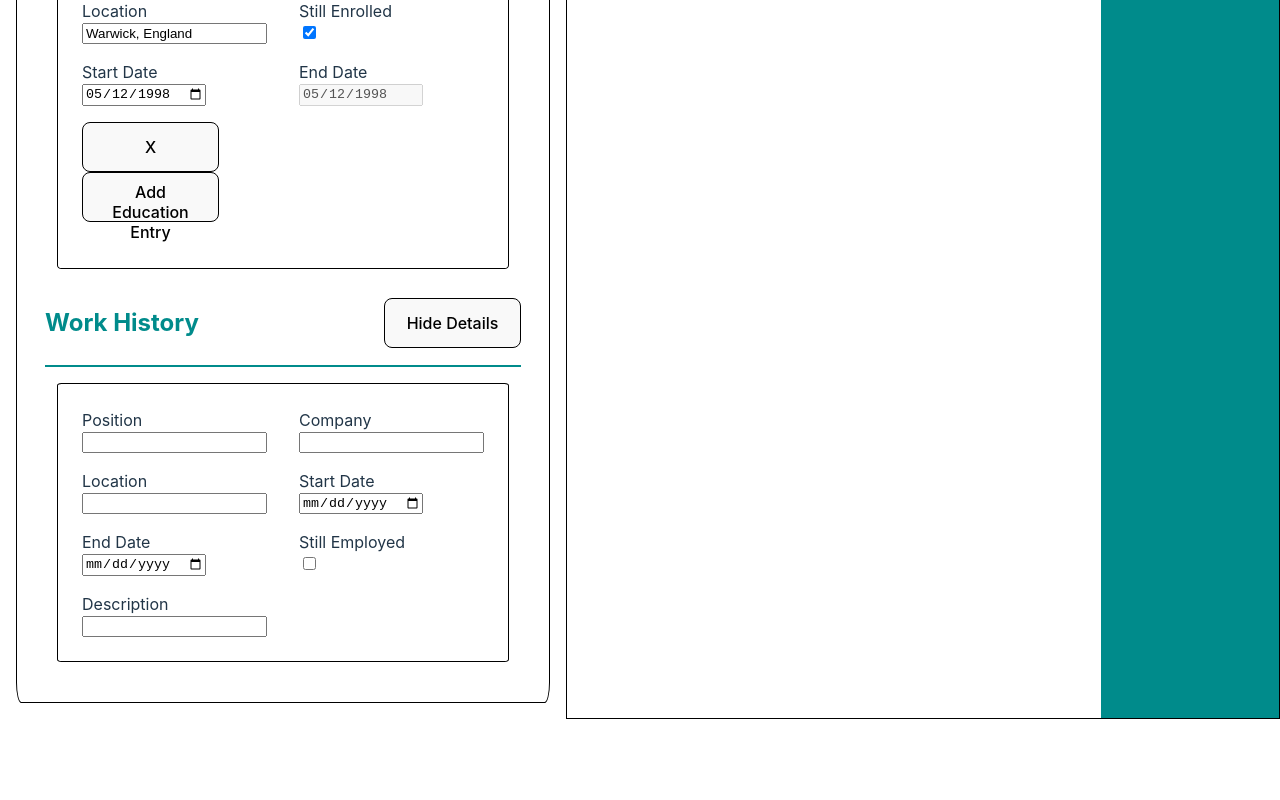
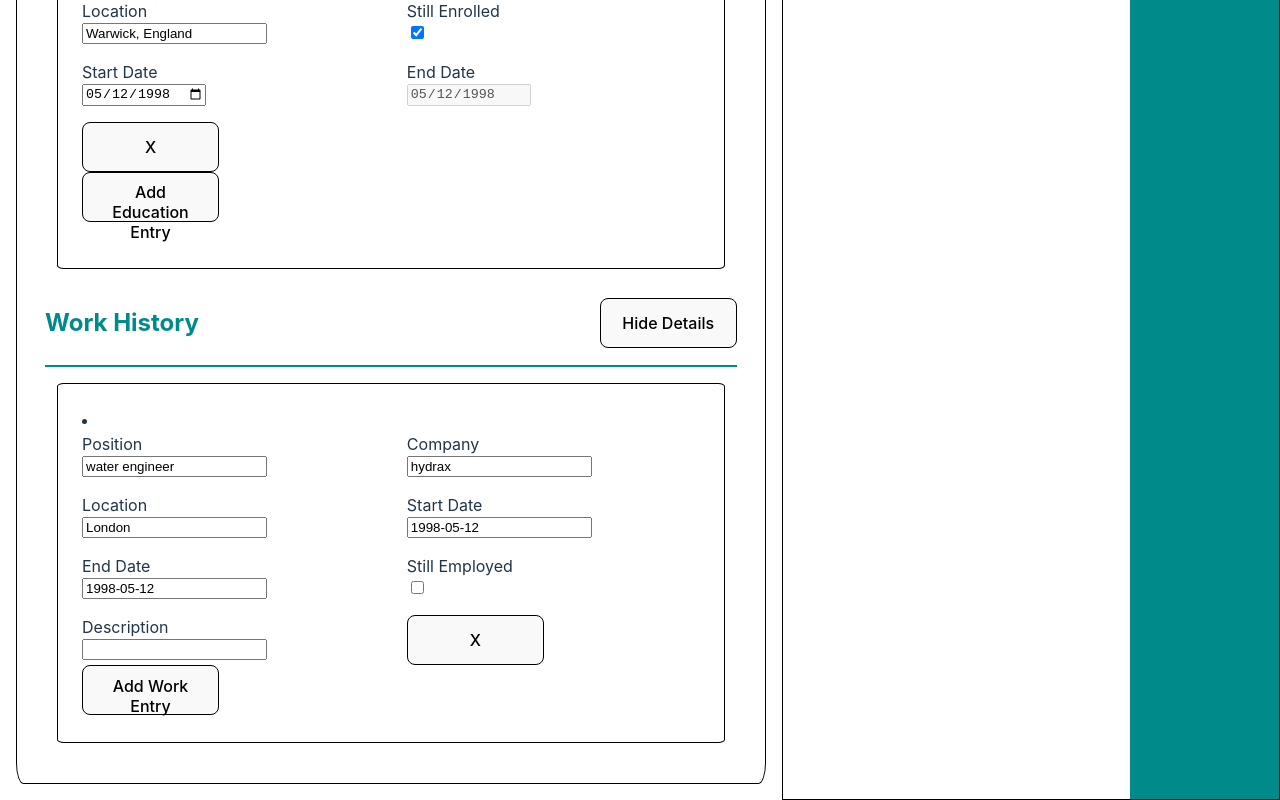
Before and after one commit to dec-gr/odin-cv-application, a React (Vite) app: page / in a window 1280 px wide. Shown: the part 1362-2162 px from the top of the page. Before the commit the page ends 2081 px from the top, so only its background shows below. Built offline with nearby package versions, Linux system fonts and the light colour scheme.

Commit message:
created work experience card

```diff
--- a/src/CVApplication.jsx
+++ b/src/CVApplication.jsx
@@ -5,6 +5,7 @@ import DataForm from './components/DataForm.jsx';
 import InputSection from './components/InputSection.jsx';
 import SkillInputList from './components/SkillCard.jsx';
 import EducationList from './components/EducationCard.jsx';
+import WorkExperienceList from './components/WorkExperienceCard.jsx';
 
 import { useState } from 'react';
 import { v4 as uuidv4 } from 'uuid';
@@ -37,12 +38,26 @@ const initialEducation = [
   },
 ];
 
+const initialWorkExperience = [
+  {
+    id: uuidv4(),
+    position: 'water engineer',
+    company: 'hydrax',
+    location: 'London',
+    startDate: '1998-05-12',
+    endDate: '1998-05-12',
+    stillEmployed: false,
+    description: '',
+  },
+];
+
 function CVAplication() {
   const [applicationData, setApplicationData] = useState(CVData);
   const [summaryData, setSummaryData] = useState('');
 
   const [skills, setSkills] = useState(initialSkills);
   const [education, setEducation] = useState(initialEducation);
+  const [workExperience, setWorkExperience] = useState(initialWorkExperience);
 
   function handleFirstNameChange(e) {
     setApplicationData({ ...applicationData, firstName: e.target.value });
@@ -133,15 +148,10 @@ function CVAplication() {
         </InputSection>
         <InputSection sectionHeader="Work History">
           <Card>
-            <DataForm>
-              <Input label="Position" />
-              <Input label="Company" />
-              <Input label="Location" />
-              <Input label="Start Date" type="date" />
-              <Input label="End Date" type="date" />
-              <Input label="Still Employed" type="checkbox" />
-              <Input label="Description" />
-            </DataForm>
+            <WorkExperienceList
+              workExperience={workExperience}
+              setWorkExperience={setWorkExperience}
+            />
           </Card>
         </InputSection>
       </Card>
@@ -153,14 +163,13 @@ function CVAplication() {
           <h2>Professional Summary</h2>
           <p>{summaryData}</p>
           <h2>Work History</h2>
-          <h3>Water Engineer, Nov 2019 - Present</h3>
-          <h4>Hydrax</h4>
-          <h5>London, England</h5>
-          <p>
-            Lorem ipsum dolor sit amet, consectetur adipiscing elit, sed do
-            eiusmod tempor incididunt ut labore et dolore magna aliqua. Ut enim
-            ad minim veniam.
-          </p>
+          {workExperience.map((workEntry) => (
+            <div key={workEntry.id}>
+              <h3>{workEntry.position}</h3>
+              <h4>{workEntry.company}</h4>
+              <h4>{workEntry.startDate}</h4>
+            </div>
+          ))}
           <h2>Education</h2>
 
           {education.map((educationEntry) => (
--- a/src/components/EducationCard.jsx
+++ b/src/components/EducationCard.jsx
@@ -1,6 +1,7 @@
 import DataForm from './DataForm';
 import Input from './Input';
 import { useState } from 'react';
+import { updateValueInObjectArray } from './utils.js';
 import { v4 as uuidv4 } from 'uuid';
 
 const initialEducation = [
@@ -77,20 +78,6 @@ function EducationCard({
   );
 }
 
-function updateValueInObjectArray(objectArray, id, fieldName, newValue) {
-  const newObjectArray = objectArray.map((entry) => {
-    if (entry.id === id) {
-      return {
-        ...entry,
-        [fieldName]: newValue,
-      };
-    } else {
-      return entry;
-    }
-  });
-  return newObjectArray;
-}
-
 export default function EducationList({ education, setEducation }) {
   function handleSchoolChange(id, e) {
     setEducation(
--- /dev/null
+++ b/src/components/WorkExperienceCard.jsx
@@ -0,0 +1,165 @@
+import DataForm from './DataForm';
+import Input from './Input';
+import { useState } from 'react';
+import { v4 as uuidv4 } from 'uuid';
+import { updateValueInObjectArray } from './utils.js';
+
+function WorkExperienceCard({
+  workEntry,
+  handlePositionChange,
+  handleCompanyChange,
+  handleLocationChange,
+  handleStartDateChange,
+  handleEndDateChange,
+  handleStillEmployedChange,
+  handleDescriptionChange,
+  removeWorkExperienceHandler,
+}) {
+  return (
+    <DataForm>
+      <Input
+        label="Position"
+        fieldValue={workEntry.position}
+        controlled={true}
+        onChange={(e) => handlePositionChange(workEntry.id, e)}
+      />
+      <Input
+        label="Company"
+        fieldValue={workEntry.company}
+        controlled={true}
+        onChange={(e) => handleCompanyChange(workEntry.id, e)}
+      />
+      <Input
+        label="Location"
+        fieldValue={workEntry.location}
+        controlled={true}
+        onChange={(e) => handleLocationChange(workEntry.id, e)}
+      />
+      <Input
+        label="Start Date"
+        fieldValue={workEntry.startDate}
+        controlled={true}
+        onChange={(e) => handleStartDateChange(workEntry.id, e)}
+      />
+      <Input
+        label="End Date"
+        fieldValue={workEntry.endDate}
+        controlled={true}
+        onChange={(e) => handleEndDateChange(workEntry.id, e)}
+        disabled={workEntry.stillEmployed}
+      />
+      <label className="Input">
+        Still Employed
+        <input
+          type="checkBox"
+          onClick={(e) => handleStillEmployedChange(workEntry.id, e)}
+          checked={workEntry.stillEmployed}
+        ></input>
+      </label>
+
+      <Input
+        label="Description"
+        fieldValue={workEntry.description}
+        controlled={true}
+        onChange={(e) => handleDescriptionChange(workEntry.id, e)}
+      />
+      <button onClick={() => removeWorkExperienceHandler(workEntry.id)}>
+        X
+      </button>
+    </DataForm>
+  );
+}
+
+export default function WorkExperienceList({
+  workExperience,
+  setWorkExperience,
+}) {
+  // handlePositionChange,
+  // handleCompanyChange,
+  // handleLocationChange,
+  // handleStartDateChange,
+  // handleEndDateChange,
+  // handleStillEmployedChange,
+  // handleDescriptionChange,
+
+  function handlePositionChange(id, e) {
+    setWorkExperience(
+      updateValueInObjectArray(workExperience, id, 'position', e.target.value)
+    );
+  }
+
+  function handleCompanyChange(id, e) {
+    setWorkExperience(
+      updateValueInObjectArray(workExperience, id, 'company', e.target.value)
+    );
+  }
+
+  function handleLocationChange(id, e) {
+    setWorkExperience(
+      updateValueInObjectArray(workExperience, id, 'location', e.target.value)
+    );
+  }
+
+  function handleStartDateChange(id, e) {
+    setWorkExperience(
+      updateValueInObjectArray(workExperience, id, 'startDate', e.target.value)
+    );
+  }
+
+  function handleEndDateChange(id, e) {
+    setWorkExperience(
+      updateValueInObjectArray(workExperience, id, 'endDate', e.target.value)
+    );
+  }
+
+  function handleStillEmployedChange(id, e) {
+    setWorkExperience(
+      updateValueInObjectArray(
+        workExperience,
+        id,
+        'stillEmployed',
+        e.target.checked
+      )
+    );
+  }
+
+  function handleDescriptionChange(id, e) {
+    setWorkExperience(
+      updateValueInObjectArray(
+        workExperience,
+        id,
+        'description',
+        e.target.value
+      )
+    );
+  }
+
+  function addWorkExperience() {
+    setWorkExperience([...workExperience, { id: uuidv4() }]);
+  }
+
+  function removeWorkExperienceHandler(id) {
+    setWorkExperience(workExperience.filter((item) => item.id !== id));
+  }
+
+  return (
+    <>
+      {workExperience.map((workEntry) => (
+        <li key={workEntry.id}>
+          <WorkExperienceCard
+            workEntry={workEntry}
+            handlePositionChange={handlePositionChange}
+            handleCompanyChange={handleCompanyChange}
+            handleLocationChange={handleLocationChange}
+            handleStartDateChange={handleStartDateChange}
+            handleEndDateChange={handleEndDateChange}
+            handleStillEmployedChange={handleStillEmployedChange}
+            handleDescriptionChange={handleDescriptionChange}
+            removeWorkExperienceHandler={removeWorkExperienceHandler}
+          />
+        </li>
+      ))}
+      <button onClick={addWorkExperience}>Add Work Entry</button>
+    </>
+  );
+}
--- /dev/null
+++ b/src/components/utils.js
@@ -0,0 +1,15 @@
+function updateValueInObjectArray(objectArray, id, fieldName, newValue) {
+  const newObjectArray = objectArray.map((entry) => {
+    if (entry.id === id) {
+      return {
+        ...entry,
+        [fieldName]: newValue,
+      };
+    } else {
+      return entry;
+    }
+  });
+  return newObjectArray;
+}
+
+export { updateValueInObjectArray };
```
